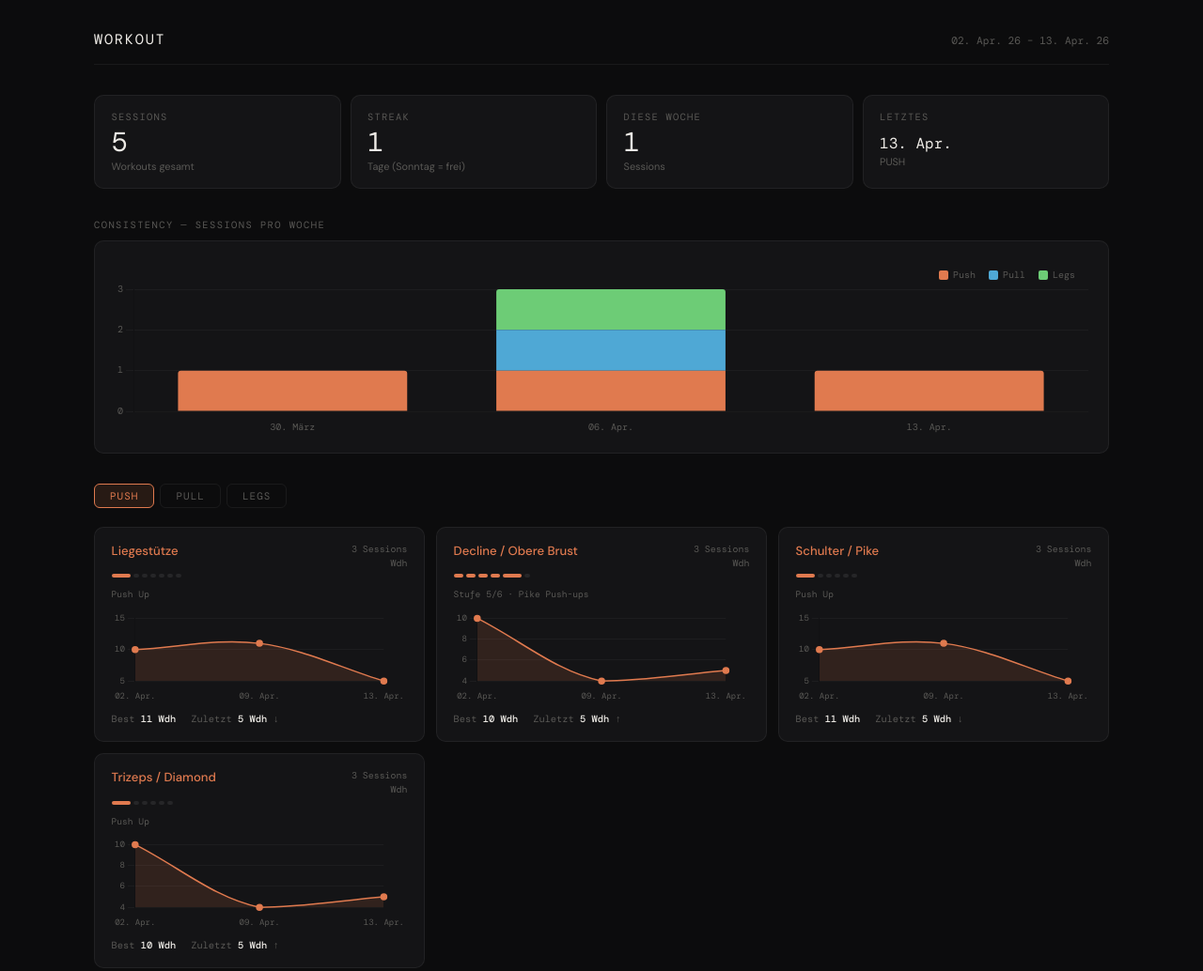
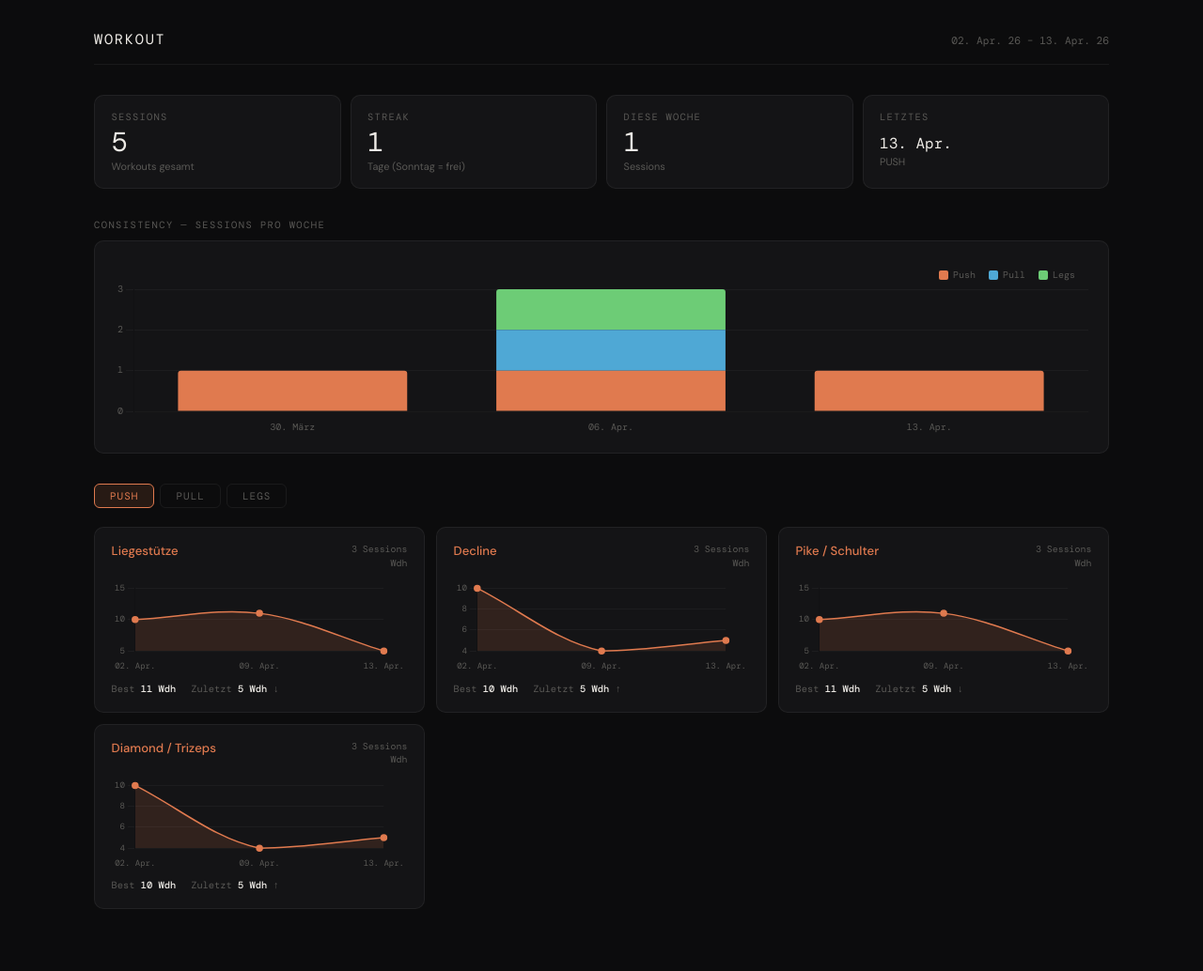
Before and after one commit to Eliah3/sports-tracking, a plain HTML site: page index.html in a window 1280 px wide. Shown: the whole page at 94% size. Drawn offline with nearby package versions, Linux system fonts and the light colour scheme; a web font is replaced by a local one.

Commit message:
fix bugs

```diff
--- a/index.html
+++ b/index.html
@@ -92,43 +92,31 @@
 /* ── Trainingsplan: Plan-Übungen → mögliche CSV-Namen ─────────────────────── */
 const PLAN = {
   push: [
-    { id: 'liegestuetze', name: 'Liegestütze',
-      csvNames: ['Push Up','Wand-Liegestütze','Erhöhte Liegestütze'],
-      levels: ['Wand-Liegestütze','Erhöhte (Tisch)','Erhöhte (Bank)','Normale Liegestütze','Rucksack','Archer','Einarmig'] },
-    { id: 'decline', name: 'Decline / Obere Brust',
-      csvNames: ['Decline Push Ups','Decline Push-ups','Decline Liegestütze'],
-      levels: ['Normale (Basis)','Decline 30cm','Decline 50cm','Decline 70cm','Pike Push-ups','Handstandliegestütze'] },
-    { id: 'schulter', name: 'Schulter / Pike',
-      csvNames: ['Pike Push Ups','Pike Push-ups','Pike Push-Up'],
-      levels: ['Pike (flach)','Pike (Fuß erhöht)','Decline Pike','Handstand (Wand)','Handstandliegestütze','Freistehend'] },
-    { id: 'trizeps', name: 'Trizeps / Diamond',
-      csvNames: ['Diamond Push Up','Diamond Push-Up','Diamond Push-ups'],
-      levels: ['Diamond (Knien)','Diamond (normal)','Diamond (Rucksack)','Close-Grip Decline','Dips 2 Beine','Dips 1 Bein'] },
+    { id: 'liegestuetze', name: 'Liegestütze',      csvNames: ['Push Up','Wand-Liegestütze','Erhöhte Liegestütze'] },
+    { id: 'decline',      name: 'Decline',           csvNames: ['Decline Push Ups','Decline Push-ups','Decline Liegestütze'] },
+    { id: 'schulter',     name: 'Pike / Schulter',   csvNames: ['Pike Push Ups','Pike Push-ups','Pike Push-Up'] },
+    { id: 'trizeps',      name: 'Diamond / Trizeps', csvNames: ['Diamond Push Up','Diamond Push-Up','Diamond Push-ups'] },
   ],
   pull: [
-    { id: 'ruder', name: 'Rudermaschine', isTime: true,
-      csvNames: ['Rudergerät Time','Rudergerät','Rowing','Rudergerät Zeit'],
-      levels: ['4×250m Wdst.3-4','4×250m Wdst.5','4×250m Wdst.6','4×500m Wdst.5','4×500m Wdst.7'] },
-    { id: 'klimmzug', name: 'Klimmzüge (Übergriff)',
-      csvNames: ['Pull Up','Pull-Up','Klimmzug'],
-      levels: ['Isometr. Hängen','Negative','Band-assistiert','Normale','Rucksack 5-10kg','Rucksack 15+kg','L-Sit'] },
-    { id: 'chinup', name: 'Chin-ups (Untergriff)',
-      csvNames: ['Chin Up','Chin-Up','Chinup'],
-      levels: ['Negative','Band-assistiert','Normale','Slow (3s)','Rucksack 5kg','Rucksack 15+kg'] },
-    { id: 'griffkraft', name: 'Hängen / Griffkraft', isTime: true,
-      csvNames: ['Pull Up Hang Dauer','Pull Up Hang','Farmers Carries Zeit','Hang'],
-      levels: ['Passiv (beide)','Aktiv','Einhändig','Mit Gewicht','Fingerboard'] },
+    { id: 'ruder',    name: 'Rudermaschine',         isTime: true, csvNames: ['Rudergerät Time','Rudergerät','Rowing','Rudergerät Zeit'] },
+    { id: 'klimmzug', name: 'Klimmzüge (Übergriff)',               csvNames: ['Pull Up','Pull-Up','Klimmzug'] },
+    { id: 'chinup',   name: 'Chin-ups (Untergriff)',               csvNames: ['Chin Up','Chin-Up','Chinup'] },
+    { id: 'griffkraft', name: 'Pull Up Hang', isTime: true,
+      csvNames: ['Pull Up Hang Dauer','Pull Up Hang'] },
+    { id: 'shrug', name: 'Shrug',
+      csvNames: ['Shrug (Barbell)','Shrug','Farmers Carries','Farmers Carries Zeit'] },
   ],
   legs: [
-    { id: 'stepups', name: 'Step-ups / Quadrizeps',
-      csvNames: ['Step-up','Step Up','Step-Up'],
-      levels: ['Step-ups 20cm','Step-ups 40cm','Step-ups Rucksack','Bulgarian Split Squat','BSS Rucksack'] },
+    { id: 'stepups', name: 'Step-ups',
+      csvNames: ['Step-up','Step Up','Step-Up'] },
     { id: 'rdl', name: 'Romanian Deadlift',
-      csvNames: ['Romanian Deadlift (Barbell)','RDL','Romanian Deadlift'],
-      levels: ['Good Morning','RDL ~5kg','RDL ~10-15kg','RDL 20+kg','Einbeiniger RDL'] },
-    { id: 'glutes', name: 'Glute Bridges / Gesäß',
-      csvNames: ['Glute Bridges','Glute Bridge','Hip Thrust'],
-      levels: ['Beidbeinig','2s Halten','Rucksack','Einbeinig','Hip Thrusts','Hip Thrusts einbeinig'] },
+      csvNames: ['Romanian Deadlift (Barbell)','RDL','Romanian Deadlift'] },
+    { id: 'glutes', name: 'Glute Bridges',
+      csvNames: ['Glute Bridges','Glute Bridge','Hip Thrust'] },
+    { id: 'nordic', name: 'Nordic Curls',
+      csvNames: ['Nordic Curl','Nordic Curls','Nordische Kniebeuge'] },
+    { id: 'calf', name: 'Calf Raises',
+      csvNames: ['Calf Raise','Calf Raises','Standing Calf Raise','Wade'] },
   ],
 };
 
@@ -319,40 +307,18 @@ function showCat(cat) {
     const dates = Object.keys(byDate).sort();
     if (!dates.length) return;
 
-    const values     = dates.map(d => byDate[d].val);
-    const lastVariant= byDate[dates[dates.length-1]].variant;
-    const best       = Math.max(...values);
-    const latest     = values[values.length-1];
-    const prev       = values.length>=2 ? values[values.length-2] : null;
-    const arrow      = prev!==null ? (latest>prev?'↑':latest<prev?'↓':'→') : '';
-
-    /* Level detection: fuzzy match last variant name against level list */
-    let detectedLevel = -1;
-    planEx.levels.forEach((lv, i) => {
-      const lvWords = lv.toLowerCase().split(/[\s\/\-()]+/).filter(w=>w.length>2);
-      const varLow  = lastVariant.toLowerCase();
-      if (lvWords.some(w => varLow.includes(w))) detectedLevel = i;
-    });
-
-    /* Level dots */
-    const dots = planEx.levels.map((_,i) => {
-      const active = i <= Math.max(0, detectedLevel);
-      const isCur  = i === Math.max(0, detectedLevel);
-      return `<span style="display:inline-block;width:${isCur?20:active?10:6}px;height:4px;border-radius:2px;background:${active?color:'rgba(255,255,255,0.08)'};margin-right:3px;vertical-align:middle"></span>`;
-    }).join('');
-
-    const lvLabel = detectedLevel >= 0 ? `Stufe ${detectedLevel+1}/${planEx.levels.length} · ${planEx.levels[Math.max(0,detectedLevel)]}` : lastVariant;
+    const values  = dates.map(d => byDate[d].val);
+    const best    = Math.max(...values);
+    const latest  = values[values.length-1];
+    const prev    = values.length>=2 ? values[values.length-2] : null;
+    const arrow   = prev!==null ? (latest>prev?'↑':latest<prev?'↓':'→') : '';
 
     const cardId = 'chart-'+planEx.id;
     const card = document.createElement('div');
     card.className = 'excard '+(cat==='push'?'ap':cat==='pull'?'al':'ag');
     card.innerHTML = `
       <div class="excard-top">
-        <div>
-          <div class="excard-name">${planEx.name}</div>
-          <div style="margin-bottom:4px">${dots}</div>
-          <div style="font-family:var(--mono);font-size:0.6rem;color:var(--muted)">${lvLabel}</div>
-        </div>
+        <div class="excard-name">${planEx.name}</div>
         <div class="excard-meta">${dates.length} Sessions<br>${useTime?'Zeit (s)':'Wdh'}</div>
       </div>
       <div class="excard-chart"><canvas id="${cardId}" role="img" aria-label="Progression ${planEx.name}"></canvas></div>
```
